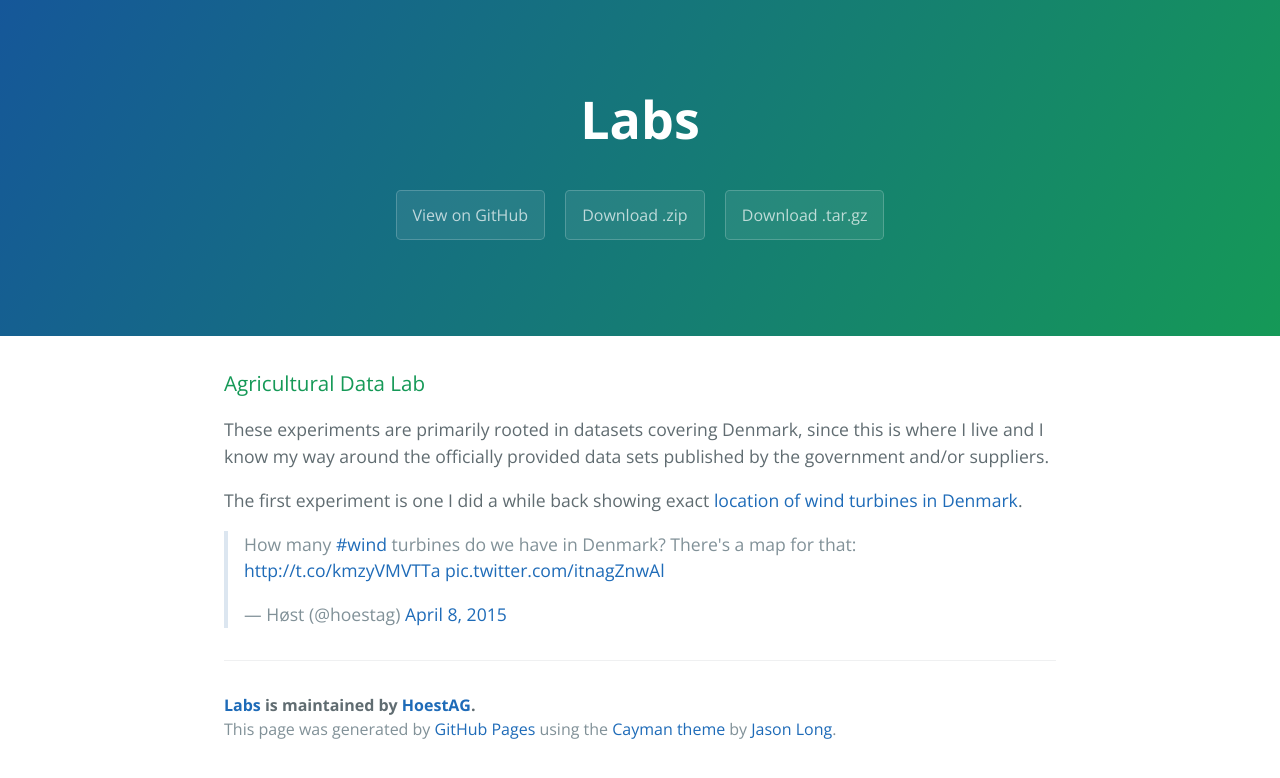
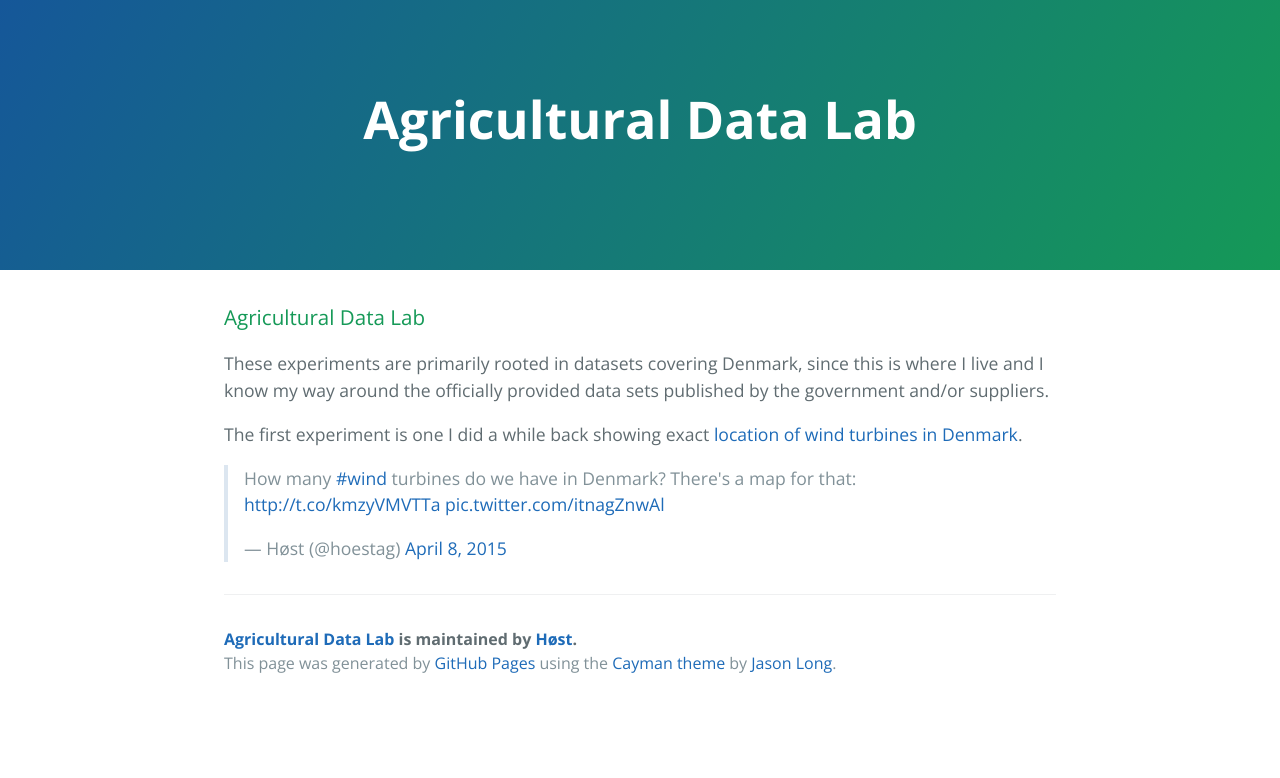
Before and after one commit to HoestAG/labs, a plain HTML site: page index.html in a window 1280 px wide. Drawn offline with nearby package versions, Linux system fonts and the light colour scheme.

Commit message:
Update index.html

```diff
--- a/index.html
+++ b/index.html
@@ -2,7 +2,7 @@
 <html lang="en-us">
   <head>
     <meta charset="UTF-8">
-    <title>Labs by HoestAG</title>
+    <title>Agricultural Data Lab by Høst</title>
     <meta name="viewport" content="width=device-width, initial-scale=1">
     <link rel="stylesheet" type="text/css" href="stylesheets/normalize.css" media="screen">
     <link href='http://fonts.googleapis.com/css?family=Open+Sans:400,700' rel='stylesheet' type='text/css'>
@@ -11,11 +11,8 @@
   </head>
   <body>
     <section class="page-header">
-      <h1 class="project-name">Labs</h1>
+      <h1 class="project-name">Agricultural Data Lab</h1>
       <h2 class="project-tagline"></h2>
-      <a href="https://github.com/HoestAG/labs" class="btn">View on GitHub</a>
-      <a href="https://github.com/HoestAG/labs/zipball/master" class="btn">Download .zip</a>
-      <a href="https://github.com/HoestAG/labs/tarball/master" class="btn">Download .tar.gz</a>
     </section>
 
     <section class="main-content">
@@ -30,7 +27,7 @@
 <script async src="//platform.twitter.com/widgets.js" charset="utf-8"></script>
 
       <footer class="site-footer">
-        <span class="site-footer-owner"><a href="https://github.com/HoestAG/labs">Labs</a> is maintained by <a href="https://github.com/HoestAG">HoestAG</a>.</span>
+        <span class="site-footer-owner"><a href="https://github.com/HoestAG/labs">Agricultural Data Lab</a> is maintained by <a href="https://github.com/HoestAG">Høst</a>.</span>
 
         <span class="site-footer-credits">This page was generated by <a href="https://pages.github.com">GitHub Pages</a> using the <a href="https://github.com/jasonlong/cayman-theme">Cayman theme</a> by <a href="https://twitter.com/jasonlong">Jason Long</a>.</span>
       </footer>
```
